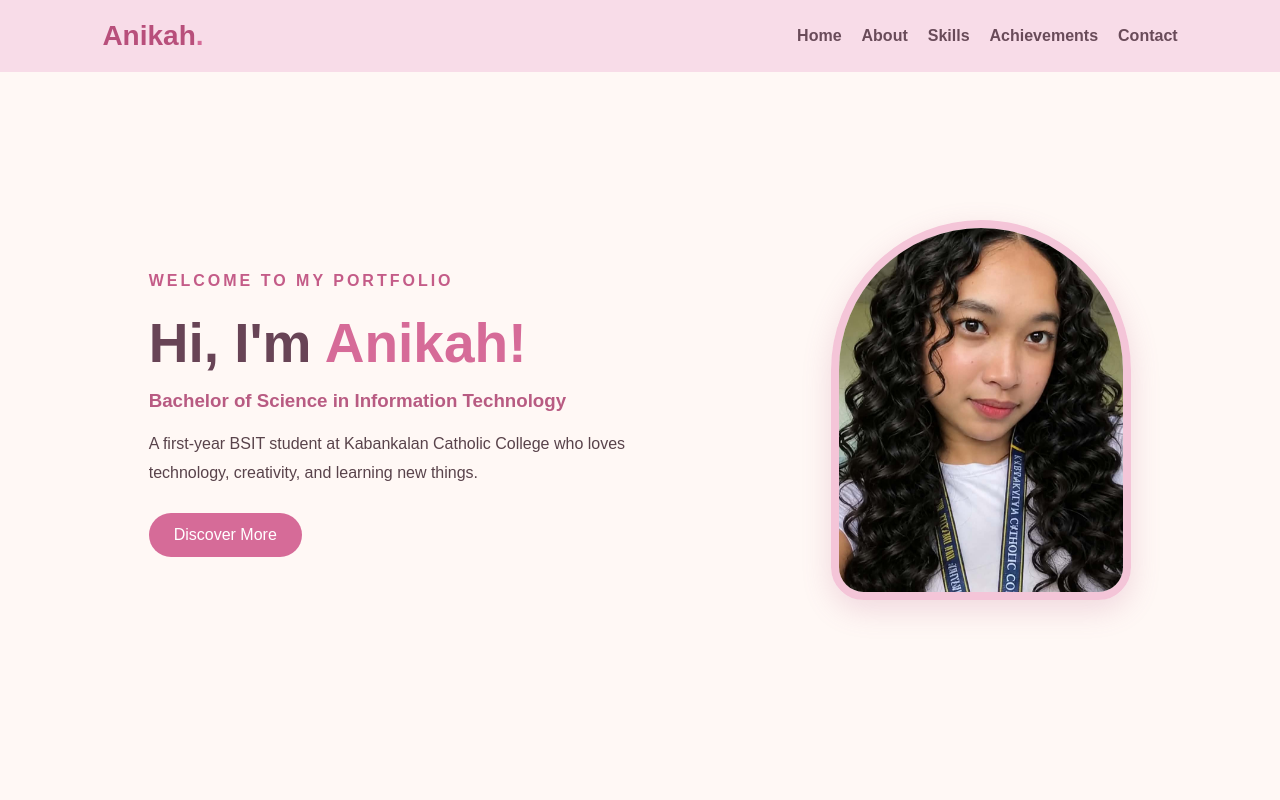
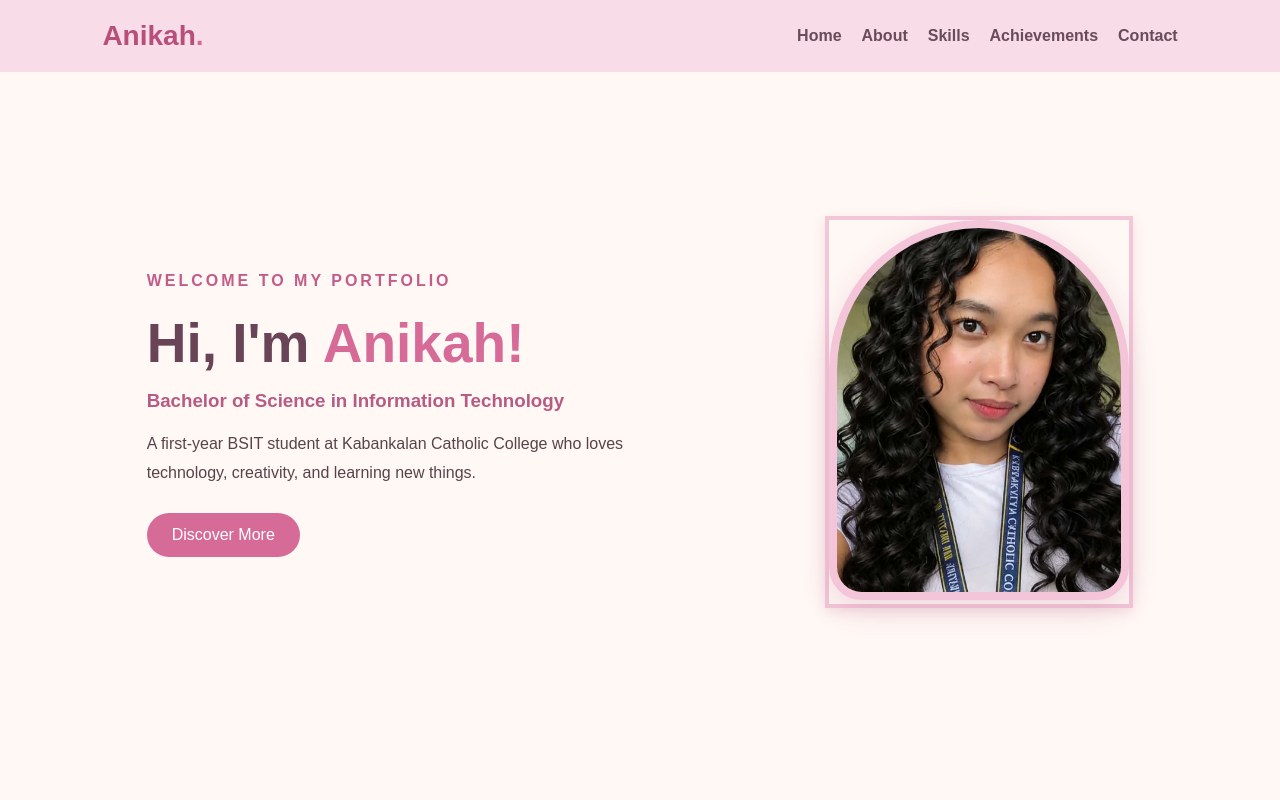
Before and after one commit to anikahkimmoncada615-stack/Moncada-project-1, a plain HTML site: page index.html in a window 1280 px wide. Shown: the top 800 px of the page. Drawn offline with Linux system fonts and the light colour scheme.

Commit message:
Improve profile image styling

```diff
--- a/styles/style.css
+++ b/styles/style.css
@@ -209,3 +209,7 @@ button {
 button:hover {
     transform: translateY(-3px);
 }
+.hero-image {
+    border: 4px solid #f3c6d8;
+    box-shadow: 0 4px 12px rgba(200, 120, 150, 0.2);
+}
```
